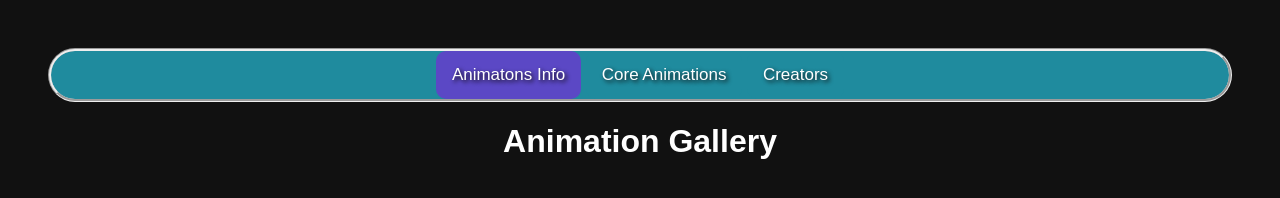
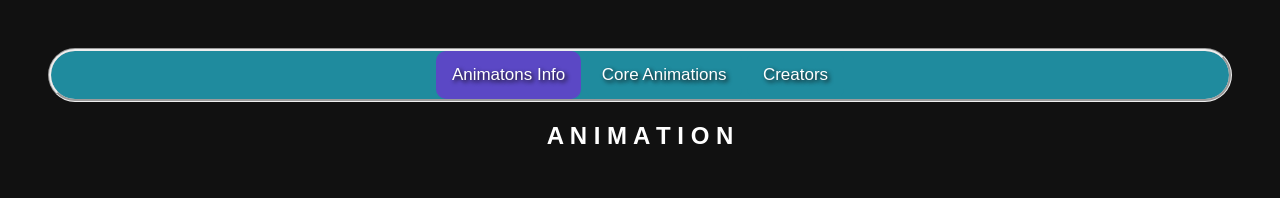
Before and after one commit to LMP6217/SummerCampTeamProject1, a plain HTML site: page index.html in a window 1280 px wide. Drawn offline with nearby package versions, Linux system fonts and the light colour scheme.

Commit message:
aniomation title  colored.

```diff
--- a/index.html
+++ b/index.html
@@ -25,7 +25,20 @@
                     <!-- Reference to the script for tab design-->
                     <script src="script.js"></script>
                     <!--Content of the tab / animation -->
-                            <h1>Animation Gallery</h1>
+                    <div>
+
+                         </div>   <h2 class="color">
+                                <span> A</span>
+                                <span> N </span>
+                                <span> I </span>
+                                <span> M</span>
+                                <span> A</span>
+                                <span> T</span>
+                                <span> I</span>
+                                <span> O</span>
+                                <span> N</span>
+
+                            </h2>
                 </p>
             </div>
         </div>
@@ -57,9 +70,9 @@
                         <script src="script.js"></script>
                         <!--Content of the tab / animation -->
                                 <h1 class="color">
-                                    <span> Creators Gallery </span>
+                                  Creators Gallery
                                 </h1>
-</h1>
+
                                 <h3 class="color">This webpage is made by Beri, Hector, and Leo. we focus on making an animation while also trying add everything we know and learned. </h3>
                                 <a href="https://csuc-cs-camp-2025.github.io/CS-Camp-25-Hector-Aripez-Acevedo/"> <button class="color">HECTOR'S PERSONAL PAGE</button></a>
                                 <a href="https://lmp6217.github.io/Personal/"> <button class="color">BERI'S PERSONAL PAGE</button></a>
--- a/styles.css
+++ b/styles.css
@@ -186,7 +186,7 @@ button {
 
  /* this brakes tag to infinite looping*/
 
-h3, h2{
+/*h3, h2 {
   position:absolute;
   top: 10%;
   height: -50%;
@@ -194,3 +194,4 @@ h3, h2{
   justify-content: start;
   text-align:end;
 }
+*/
```
